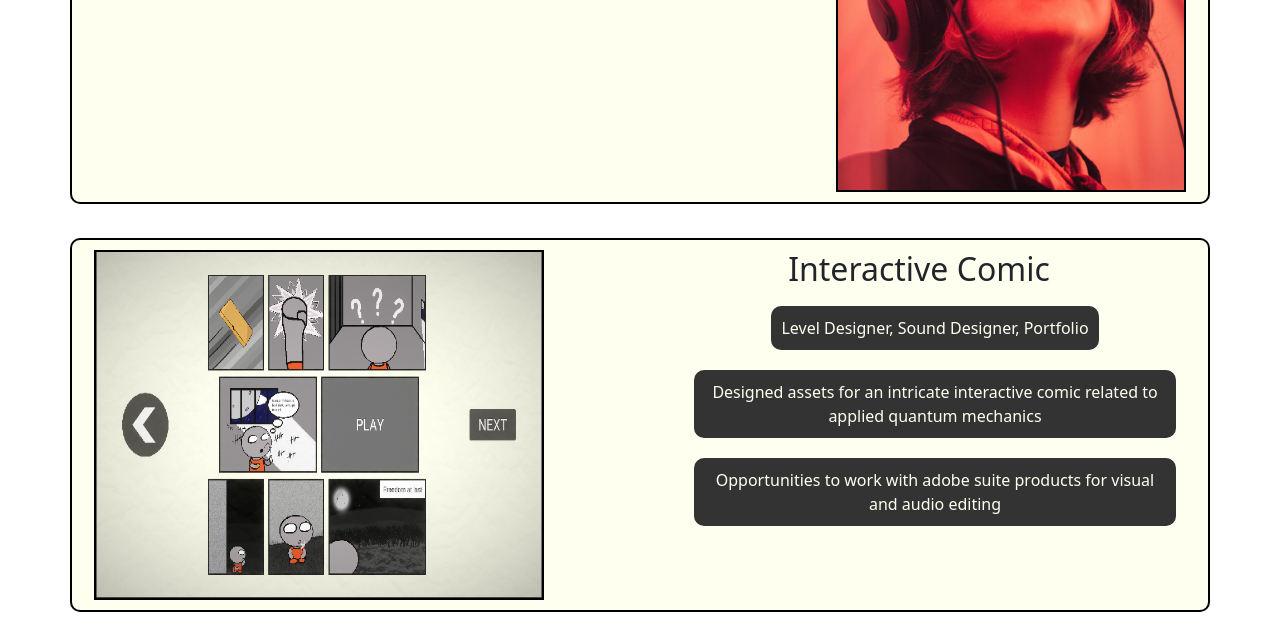
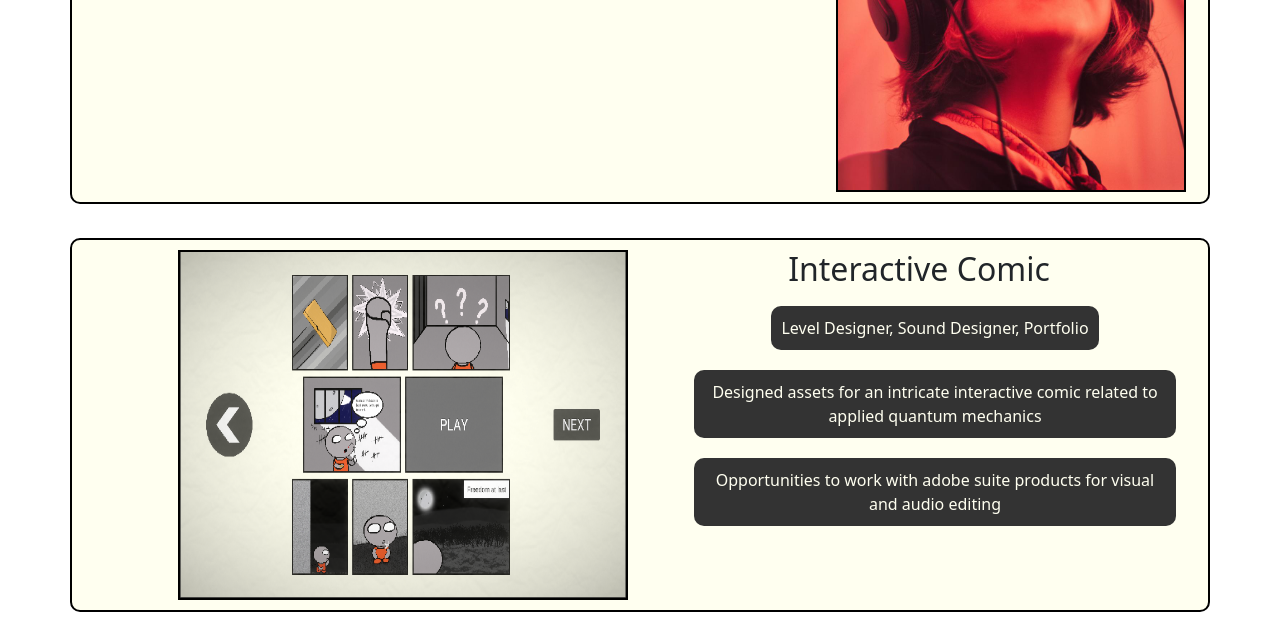
Before and after one commit to HankGIMM/HankGIMM.github.io, a plain HTML site: page project.html in a window 1280 px wide. Shown: the part 573-1217 px from the top of the page. Drawn offline with nearby package versions, Linux system fonts and the light colour scheme.

Commit message:
#middlepic fix

```diff
--- a/style.css
+++ b/style.css
@@ -142,11 +142,11 @@ img {
     float: right;
 }
 #middlepic {
-    display: block;
+display: block;
     width: 450px;
     height: 350px;
     border: 2px solid #000;
-    float: left;
+    float: auto;
 
 }
 
```
Also changed, not shown: project.html (+6 -3 lines).
